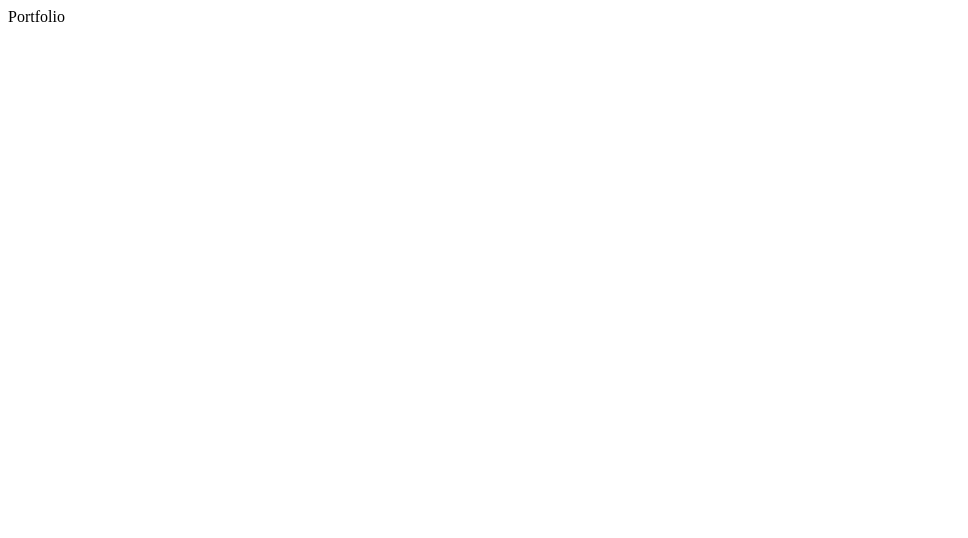
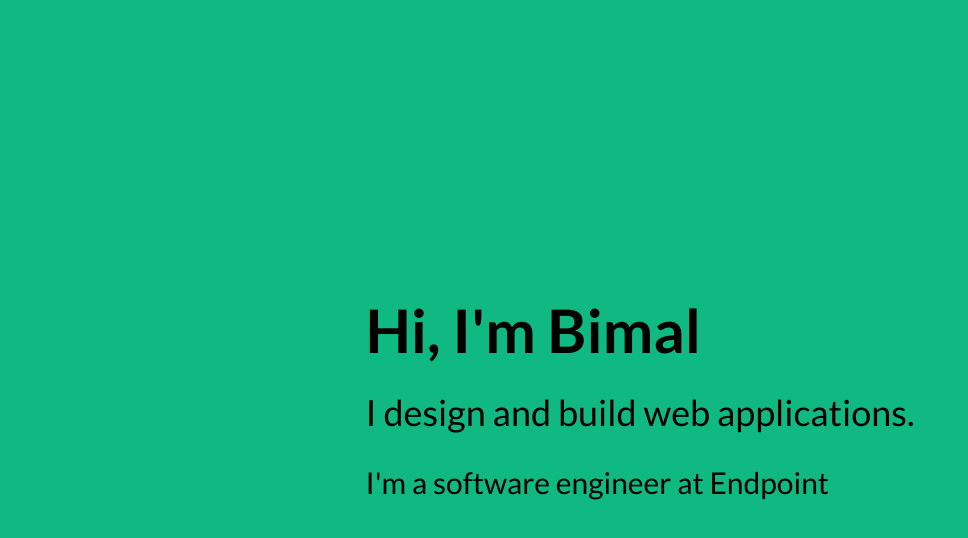
Before and after one commit to bimalghartimagar/portfolio, a Nuxt app: page / in a window 1280 px wide. Shown: the top 538 px of the page, without its empty margins (0-968 px from the left). Built offline with nearby package versions, Linux system fonts and the light colour scheme.

Commit message:
Added tailwindcss as dev dependency
* Updated nuxt config to use tailwindcss during build
* Added lato font reference
* Updated tailwind config to use lato font
* Updated home page text

```diff
--- /dev/null
+++ b/nuxt.config.js
@@ -0,0 +1,3 @@
+export default {
+  buildModules: ['@nuxtjs/tailwindcss']
+}
--- a/package.json
+++ b/package.json
@@ -14,5 +14,8 @@
   },
   "dependencies": {
     "nuxt": "^2.15.7"
+  },
+  "devDependencies": {
+    "@nuxtjs/tailwindcss": "^4.1.3"
   }
 }
--- a/pages/index.vue
+++ b/pages/index.vue
@@ -1,3 +1,13 @@
 <template>
-  <div>Portfolio</div>
+<div class="home font-lato h-screen grid justify-center items-center bg-green-500">
+  <div class="title-wrapper">
+    <div class="p-4 text-6xl font-semibold">Hi, I'm Bimal</div>
+    <div class="p-4 text-4xl">I design and build web applications.</div>
+    <div class="p-4 text-3xl">I'm a software engineer at <a href="https://www.endpoint.com" target="_blank" referrerpolicy="no-referrer">Endpoint</a></div>
+    </div>
+    </div>
 </template>
+
+<style scoped>
+  @import url('https://fonts.googleapis.com/css?family=Lato:400,700&display=swap');
+</style>
--- /dev/null
+++ b/tailwind.config.js
@@ -0,0 +1,7 @@
+module.exports = {
+  theme:{
+    fontFamily: {
+      'lato': ['lato', 'monospace']
+    }
+  }
+}
```
Also changed, not shown: 2 other files (tests, documents, lock files or other folders).
